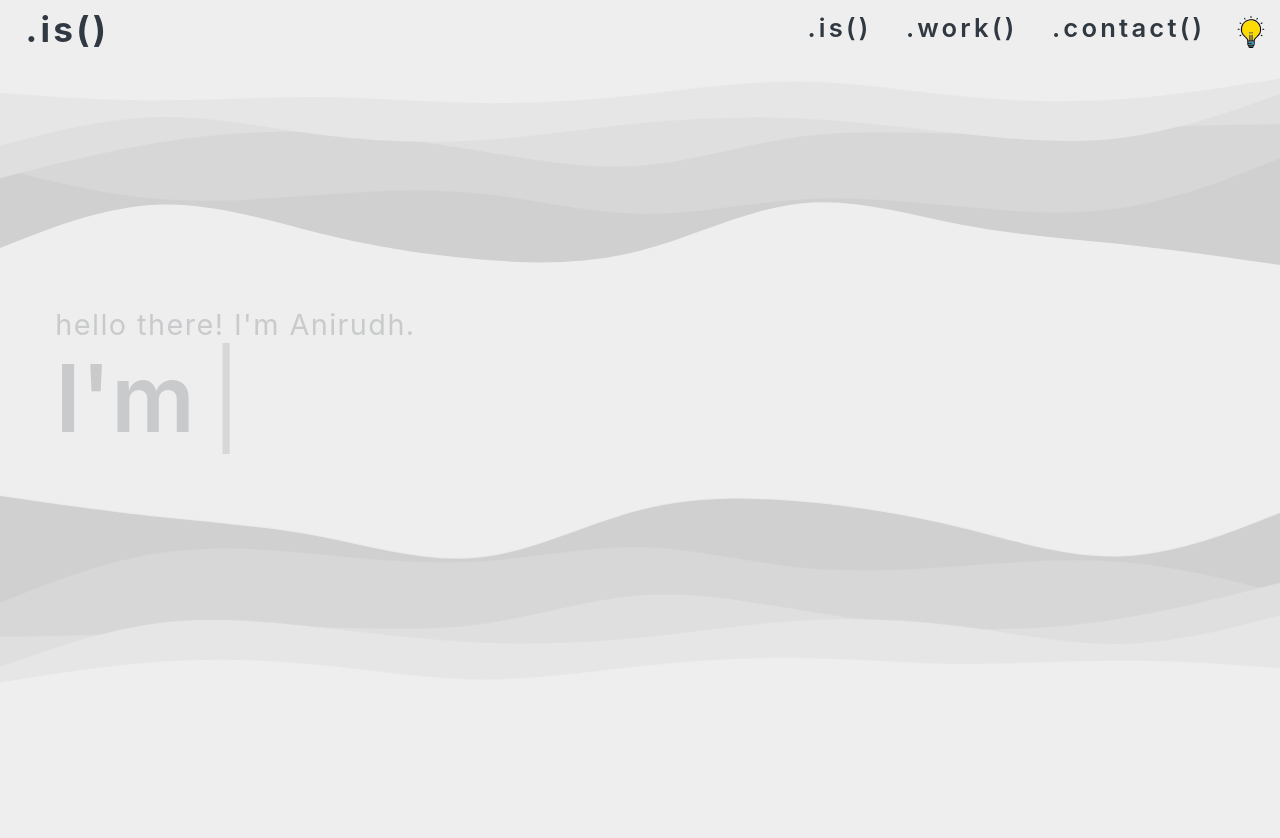
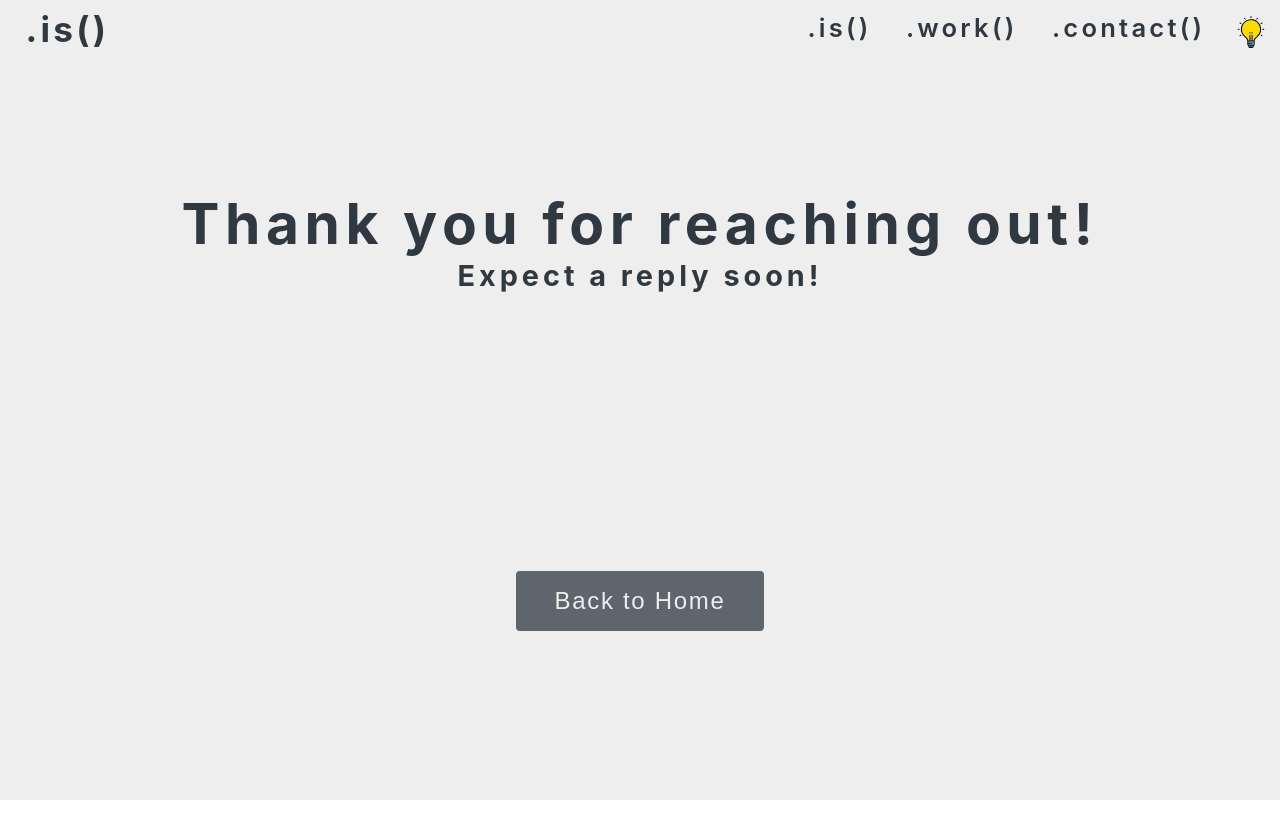
Before and after one commit to saianirudh1/portfolio, a React (Create React App) app: page /thankyou in a window 1280 px wide. Before the commit this address led to /. Shown: the top 838 px of the page. After the commit the page ends 800 px from the top, so only its background shows below. Built offline with nearby package versions, Linux system fonts and the light colour scheme.

Commit message:
Fixed Contact form

```diff
--- a/src/App.js
+++ b/src/App.js
@@ -3,6 +3,7 @@ import Layout from "./components/Layout";
 import Home from "./components/Home";
 import Work from "./components/Work";
 import Contact from "./components/Contact";
+import Thankyou from "./components/Thankyou";
 
 function App() {
   return (
@@ -10,6 +11,9 @@ function App() {
       <Switch>
         <Route path="/contact" exact>
           <Contact />
+        </Route>
+        <Route path="/thankyou" exact>
+          <Thankyou />
         </Route>
         <Route path="/work" exact>
           <Work />
--- a/src/components/Contact.jsx
+++ b/src/components/Contact.jsx
@@ -50,7 +50,7 @@ export default function Contact() {
           <input
             type="hidden"
             name="_next"
-            value="http://localhost:3000/contact"
+            value="https://bsaianirudh.com/thankyou"
           />
           <div className={classes["form-inputs"]}>
             <label>.setName()</label>
--- a/src/components/NavBar.jsx
+++ b/src/components/NavBar.jsx
@@ -10,7 +10,10 @@ import classes from "./styles/navBar.module.css";
 function NavBar() {
   const location = useLocation();
   const name =
-    location.pathname.slice(1).length === 0 ? "is" : location.pathname.slice(1);
+    location.pathname.slice(1).length === 0 || "thankyou"
+      ? "is"
+      : location.pathname.slice(1);
+
   const [heading, setHeading] = useState(`.${name}()`);
 
   const [navStyle, setNavStyle] = useState({});
--- /dev/null
+++ b/src/components/Thankyou.jsx
@@ -0,0 +1,20 @@
+import { Link } from "react-router-dom";
+import classes from "./styles/thanks.module.css";
+
+function Thankyou() {
+  return (
+    <section className={classes["thanks-container"]}>
+      <div className={classes.thanks}>
+        <h1>Thank you for reaching out!</h1>
+        <h2>Expect a reply soon!</h2>
+      </div>
+      <div>
+        <Link to="/">
+          <button>Back to Home </button>
+        </Link>
+      </div>
+    </section>
+  );
+}
+
+export default Thankyou;
--- /dev/null
+++ b/src/components/styles/thanks.module.css
@@ -0,0 +1,57 @@
+.thanks-container {
+  display: grid;
+  height: 90vh;
+  place-items: center;
+}
+
+.thanks h1 {
+  color: var(--theme-primary-text);
+  font-size: calc(1vw + 2.75rem);
+  letter-spacing: 0.35rem;
+}
+
+.thanks h2 {
+  color: var(--theme-primary-text);
+  font-size: calc(1vw + 1rem);
+  letter-spacing: 0.25rem;
+  text-align: center;
+}
+
+.thanks-container button {
+  margin: 1rem;
+  padding: 1rem 3vw;
+  font-size: 1.5em;
+  letter-spacing: 0.07em;
+  color: var(--theme-background);
+  background-color: var(--theme-primary-text);
+  opacity: 0.75;
+  border: none;
+  border-radius: 0.25rem;
+  cursor: pointer;
+}
+
+.thanks-container button:hover {
+  opacity: 1;
+}
+
+@media screen and (max-width: 850px) {
+  .thanks h1 {
+    font-size: calc(1vw + 2rem);
+  }
+
+  .thanks h2 {
+    font-size: calc(1vw + 1.25rem);
+  }
+}
+
+@media screen and (max-width: 450px) {
+  .thanks h1 {
+    font-size: calc(1vw + 1rem);
+    letter-spacing: 0.15rem;
+  }
+
+  .thanks h2 {
+    font-size: calc(1vw + 0.75rem);
+    letter-spacing: 0.1;
+  }
+}
```
